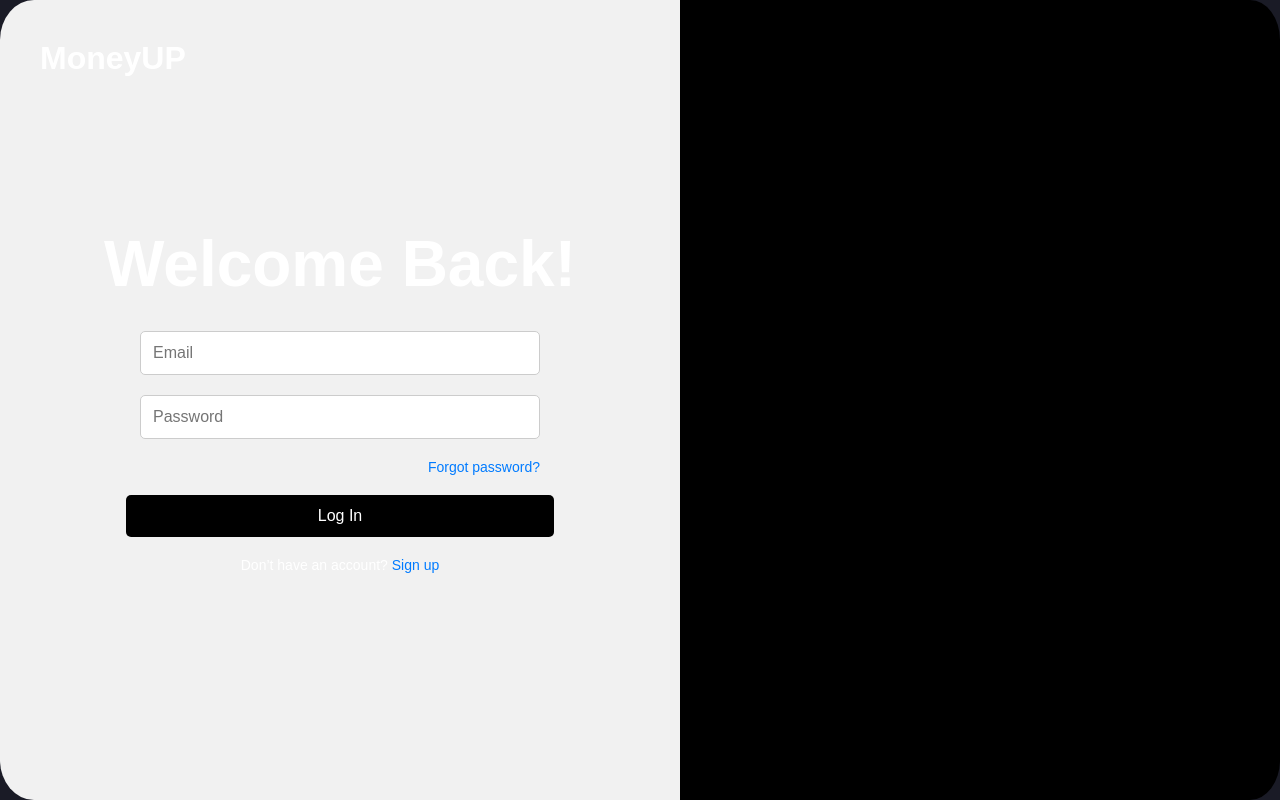
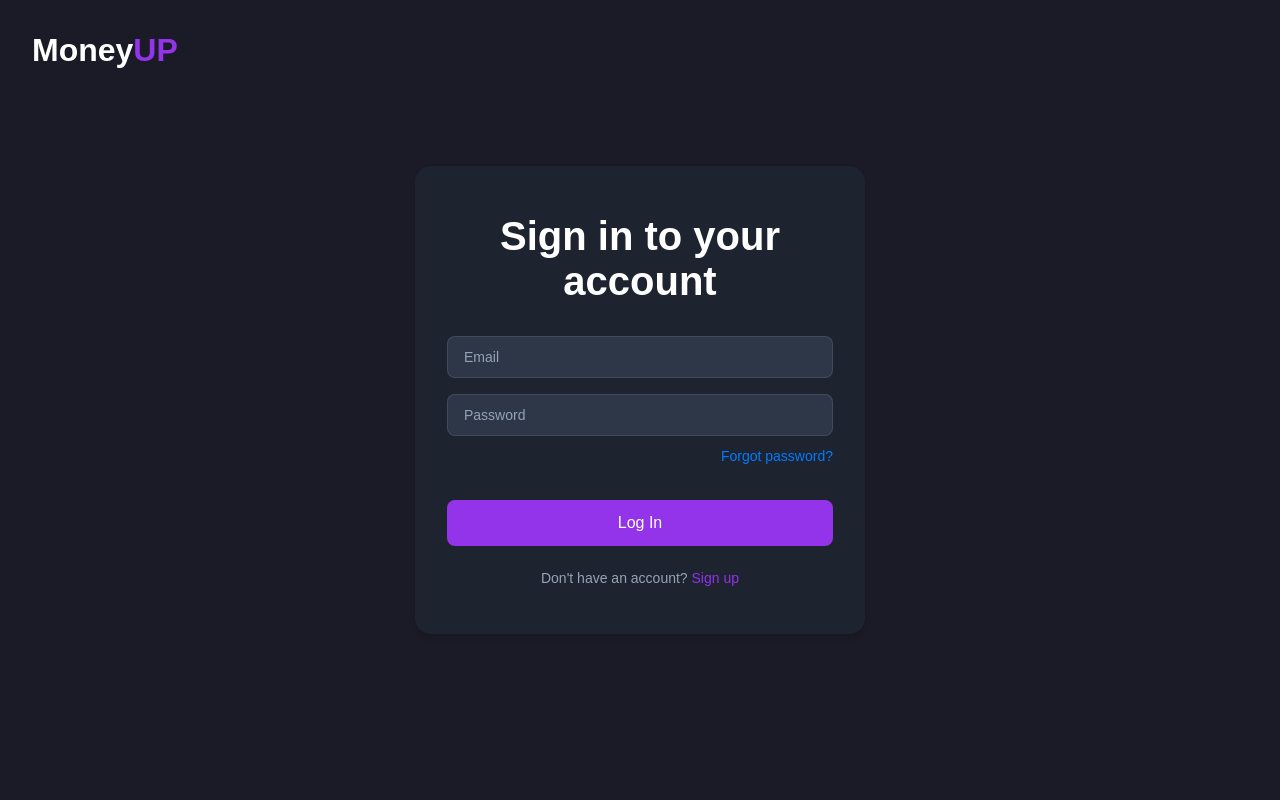
Before and after one commit to graysonLL/MoneyUP, a React (Create React App) app in the folder personal-finance-tracker/client/: page /login in a window 1280 px wide. Built offline with nearby package versions, Linux system fonts and the light colour scheme.

Commit message:
changed the css for the log in and sign up. currently working on the goals page changed the functionality of the goals accomplished as well

```diff
--- a/personal-finance-tracker/client/src/components/auth/LeftRightPanel.jsx
+++ b/personal-finance-tracker/client/src/components/auth/LeftRightPanel.jsx
@@ -3,11 +3,9 @@ import "../../styles/LeftRightPanel.css";
 const LeftRightPanel = ({ children }) => {
   return (
     <div className="container">
-      {/* Left Section */}
+      {children.logo}
       <div className="leftPanel">{children.leftPanel}</div>
-
-      {/* Right Section */}
-      <div className="rightPanel">{children.rightPanel}</div>
+      {children.rightPanel && <div className="rightPanel">{children.rightPanel}</div>}
     </div>
   );
 };
--- a/personal-finance-tracker/client/src/pages/Login.jsx
+++ b/personal-finance-tracker/client/src/pages/Login.jsx
@@ -11,20 +11,20 @@ const Login = () => {
   return (
     <LeftRightPanel>
       {{
+        logo: <h1 className="logo">Money<span>UP</span></h1>,
         leftPanel: (
           <>
-            <h1 className="logo">MoneyUP</h1>
-            <h2 className="welcomeText">Welcome Back!</h2>
+            <h2 className="welcomeText">Sign in to your account</h2>
             <LoginForm onSubmit={handleLogin} />
             <p className="signUpText">
-              Don’t have an account?{" "}
+              Don't have an account?{" "}
               <a href="/signup" className="signUpLink">
                 Sign up
               </a>
             </p>
           </>
         ),
-        rightPanel: <div className="rightPanelContent"></div>,
+        rightPanel: null
       }}
     </LeftRightPanel>
   );
--- a/personal-finance-tracker/client/src/pages/Signup.jsx
+++ b/personal-finance-tracker/client/src/pages/Signup.jsx
@@ -10,9 +10,9 @@ const Signup = () => {
   return (
     <LeftRightPanel>
       {{
+        logo: <h1 className="logo">Money<span>UP</span></h1>,
         leftPanel: (
           <>
-            <h1 className="logo">MoneyUP</h1>
             <h2 className="welcomeText">Create an account</h2>
             <p className="accountDescription">
               Easily manage your money and reach your goals with MoneyUP.
@@ -26,7 +26,7 @@ const Signup = () => {
             </p>
           </>
         ),
-        rightPanel: <div className="rightPanelContent"></div>,
+        rightPanel: null
       }}
     </LeftRightPanel>
   );
--- a/personal-finance-tracker/client/src/styles/LeftRightPanel.css
+++ b/personal-finance-tracker/client/src/styles/LeftRightPanel.css
@@ -2,25 +2,62 @@
   display: flex;
   width: 100%;
   height: 100vh;
-  font-family: Arial, sans-serif;
+  background-color: #1a1b26;
+  justify-content: center;
+  align-items: center;
+  position: relative;
+}
+
+.logo {
+  position: absolute;
+  top: 2rem;
+  left: 2rem;
+  font-size: 2rem;
+  font-weight: bold;
+  color: #ffffff;
+  z-index: 2;
+}
+
+.logo span {
+  color: #9333ea;
 }
 
 .leftPanel {
-  flex: 1;
-  padding: 40px;
-  background-color: #f1f1f1;
+  width: 100%;
+  max-width: 450px;
+  padding: 3rem 2rem;
+  background-color: #1e2330;
   display: flex;
   flex-direction: column;
   justify-content: center;
   align-items: center;
-  border-top-left-radius: 5%;
-  border-bottom-left-radius: 5%;
   position: relative;
+  border-radius: 1rem;
+  box-shadow: 0 4px 6px rgba(0, 0, 0, 0.1);
 }
 
 .rightPanel {
-  flex: 1;
-  background-color: #000;
-  border-top-right-radius: 5%;
-  border-bottom-right-radius: 5%;
+  display: none;
 }
+
+/* Responsive Design */
+@media (max-width: 768px) {
+  .container {
+    padding: 1rem;
+  }
+
+  .leftPanel {
+    padding: 2rem 1.5rem;
+  }
+
+  .logo {
+    top: 1rem;
+    left: 1rem;
+    font-size: 1.5rem;
+  }
+
+  .welcomeText {
+    font-size: 2rem;
+    text-align: center;
+  }
+}
--- a/personal-finance-tracker/client/src/styles/loginform.css
+++ b/personal-finance-tracker/client/src/styles/loginform.css
@@ -1,15 +1,14 @@
 .logo {
-  font-size: 32px;
+  font-size: 2rem;
   font-weight: bold;
-  margin-bottom: 20px;
-  position: absolute;
-  top: 40px;
-  left: 40px;
+  color: #ffffff;
 }
 
 .welcomeText {
-  font-size: 64px;
-  margin-bottom: 30px;
+  font-size: 1.8rem;
+  margin-bottom: 2rem;
+  color: #ffffff;
+  text-align: center;
 }
 
 .form {
@@ -17,43 +16,85 @@
   max-width: 400px;
   display: flex;
   flex-direction: column;
-  align-items: center;
+  gap: 1rem;
+  margin-top: 1rem;
 }
 
 .input {
   width: 100%;
-  padding: 12px;
-  margin-bottom: 20px;
-  border-radius: 5px;
-  border: 1px solid #ccc;
-  font-size: 16px;
+  padding: 0.875rem 1rem;
+  border: 1px solid rgba(255, 255, 255, 0.1);
+  border-radius: 0.5rem;
+  background-color: #2d3748;
+  color: #ffffff;
+  font-size: 0.875rem;
+  transition: border-color 0.3s ease;
+}
+
+.input:focus {
+  outline: none;
+  border-color: #9333ea;
+}
+
+.input::placeholder {
+  color: #94a3b8;
 }
 
 .forgotPassword {
   align-self: flex-end;
-  margin-bottom: 20px;
   text-decoration: none;
-  font-size: 14px;
-  color: #007bff;
+  font-size: 0.875rem;
+  color: #9333ea;
+  margin-top: -0.25rem;
+  margin-bottom: 0.25rem;
 }
 
-.loginButton {
-  width: 107%;
-  padding: 12px;
-  background-color: #000;
-  color: #fff;
+.forgotPassword:hover {
+  text-decoration: underline;
+}
+
+.form button {
+  width: 100%;
+  padding: 0.875rem;
+  background-color: #9333ea;
+  color: #ffffff;
   border: none;
-  border-radius: 5px;
-  font-size: 16px;
+  border-radius: 0.5rem;
+  font-size: 1rem;
+  font-weight: 500;
   cursor: pointer;
+  transition: background-color 0.3s ease;
+}
+
+.form button:hover {
+  background-color: #7e22ce;
 }
 
 .signUpText {
-  margin-top: 20px;
-  font-size: 14px;
+  margin-top: 1.5rem;
+  font-size: 0.875rem;
+  color: #94a3b8;
+  text-align: center;
 }
 
 .signUpLink {
-  color: #007bff;
+  color: #9333ea;
   text-decoration: none;
+  font-weight: 500;
 }
+
+.signUpLink:hover {
+  text-decoration: underline;
+}
+
+/* Responsive Design */
+@media (max-width: 768px) {
+  .welcomeText {
+    font-size: 1.5rem;
+    padding: 0 1rem;
+  }
+
+  .form {
+    padding: 0 1rem;
+  }
+}
--- a/personal-finance-tracker/client/src/styles/registerform.css
+++ b/personal-finance-tracker/client/src/styles/registerform.css
@@ -1,23 +1,25 @@
 .accountDescription {
-  font-size: 16px;
-  margin-top: -20px;
-  margin-bottom: 50px;
+  font-size: 1rem;
+  margin-bottom: 2rem;
+  color: #94a3b8;
   text-align: center;
-  color: #333;
+  max-width: 400px;
 }
 
 .logo {
-  font-size: 32px;
+  font-size: 2rem;
   font-weight: bold;
-  margin-bottom: 20px;
+  color: #ffffff;
+  margin-bottom: 1.5rem;
   position: absolute;
-  top: 40px;
-  left: 40px;
+  top: 2rem;
+  left: 2rem;
 }
 
 .welcomeText {
-  font-size: 64px;
-  margin-bottom: 30px;
+  font-size: 2.5rem;
+  margin-bottom: 1rem;
+  color: #ffffff;
 }
 
 .form {
@@ -25,16 +27,27 @@
   max-width: 400px;
   display: flex;
   flex-direction: column;
-  align-items: center;
+  gap: 1rem;
 }
 
 .input {
   width: 100%;
-  padding: 12px;
-  margin-bottom: 20px;
-  border-radius: 5px;
-  border: 1px solid #ccc;
-  font-size: 16px;
+  padding: 0.75rem 1rem;
+  border: 1px solid rgba(255, 255, 255, 0.1);
+  border-radius: 0.5rem;
+  background-color: #2d3748;
+  color: #ffffff;
+  font-size: 0.875rem;
+  transition: border-color 0.3s ease;
+}
+
+.input:focus {
+  outline: none;
+  border-color: #9333ea;
+}
+
+.input::placeholder {
+  color: #94a3b8;
 }
 
 .forgotPassword {
@@ -46,22 +59,58 @@
 }
 
 .registerButton {
-  width: 107%;
-  padding: 12px;
-  background-color: green;
-  color: #fff;
+  width: 100%;
+  padding: 0.75rem;
+  background-color: #9333ea;
+  color: #ffffff;
   border: none;
-  border-radius: 5px;
-  font-size: 16px;
+  border-radius: 0.5rem;
+  font-size: 1rem;
+  font-weight: 500;
   cursor: pointer;
+  transition: background-color 0.3s ease;
+  margin-top: 0.5rem;
+}
+
+.registerButton:hover {
+  background-color: #7e22ce;
 }
 
 .signUpText {
-  margin-top: 20px;
-  font-size: 14px;
+  margin-top: 1.5rem;
+  font-size: 0.875rem;
+  color: #94a3b8;
+  text-align: center;
 }
 
 .signUpLink {
-  color: #007bff;
+  color: #9333ea;
   text-decoration: none;
+  font-weight: 500;
 }
+
+.signUpLink:hover {
+  text-decoration: underline;
+}
+
+/* Responsive Design */
+@media (max-width: 768px) {
+  .logo {
+    position: static;
+    margin-bottom: 2rem;
+  }
+
+  .welcomeText {
+    font-size: 2rem;
+    text-align: center;
+  }
+
+  .form {
+    padding: 0 1rem;
+  }
+
+  .accountDescription {
+    padding: 0 1rem;
+    margin-bottom: 1.5rem;
+  }
+}
```
Also changed, not shown: personal-finance-tracker/client/src/pages/Goals.jsx (+46 -19 lines).
